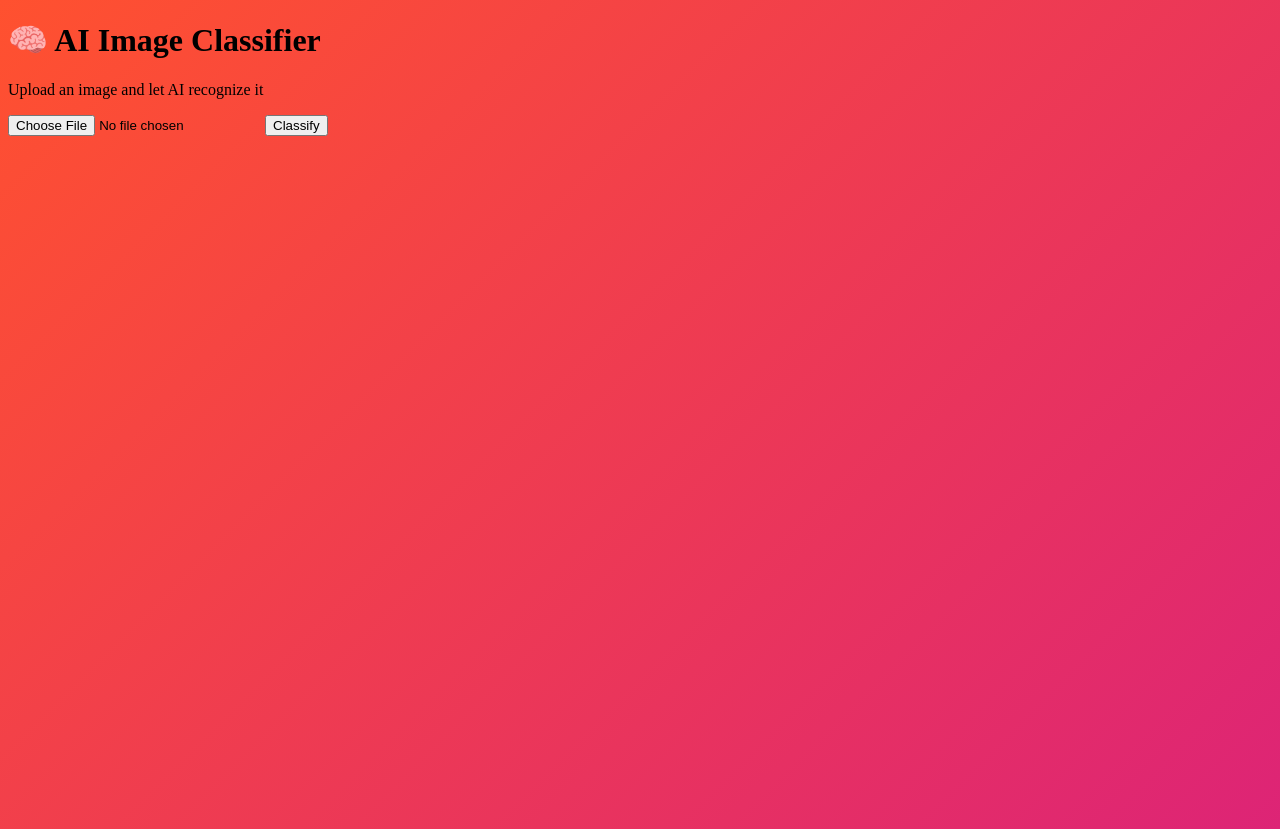
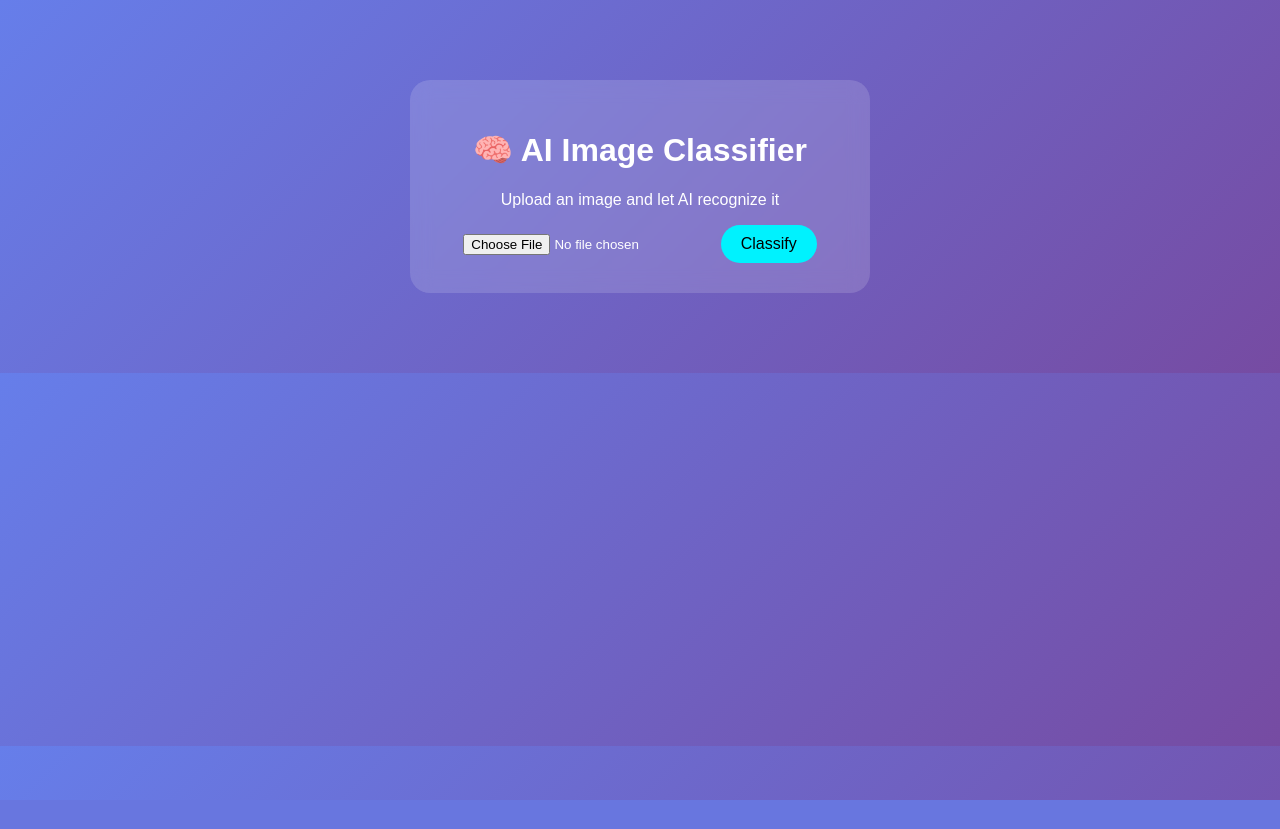
Before and after one commit to Mohamed2821/Image_classification-project, a Flask app: page / in a window 1280 px wide. After the commit the page ends 800 px from the top, so only its background shows below. Run offline with Flask 3, Linux system fonts and the light colour scheme.

Commit message:
Update style.css

```diff
--- a/static/style.css
+++ b/static/style.css
@@ -1,16 +1,43 @@
 body {
-    background: linear-gradient(135deg, #ff512f, #dd2476);
-    min-height: 100vh;
+    background: linear-gradient(135deg, #667eea, #764ba2);
+    font-family: Arial, sans-serif;
+    color: white;
+    text-align: center;
 }
-.title {
-    color: white;
-    font-weight: 800;
+
+.container {
+    background: rgba(255,255,255,0.15);
+    width: 400px;
+    margin: 80px auto;
+    padding: 30px;
+    border-radius: 20px;
+    backdrop-filter: blur(10px);
 }
-.subtitle {
-    color: #ffecec;
+
+button {
+    background: #00f2fe;
+    border: none;
+    padding: 10px 20px;
+    border-radius: 25px;
+    cursor: pointer;
+    font-size: 16px;
 }
-.preview {
-    width: 260px;
-    border-radius: 15px;
-    border: 4px solid white;
+
+button:hover {
+    background: #4facfe;
 }
+
+.loader {
+    display: none;
+    margin: 20px auto;
+    width: 40px;
+    height: 40px;
+    border: 5px solid white;
+    border-top: 5px solid transparent;
+    border-radius: 50%;
+    animation: spin 1s linear infinite;
+}
+
+@keyframes spin {
+    100% { transform: rotate(360deg); }
+}
```
